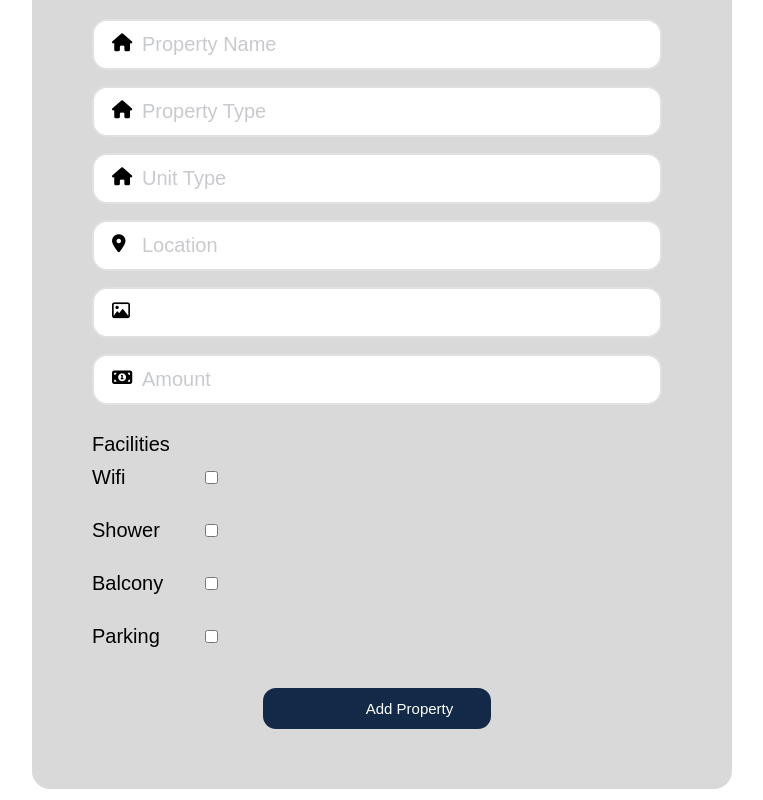
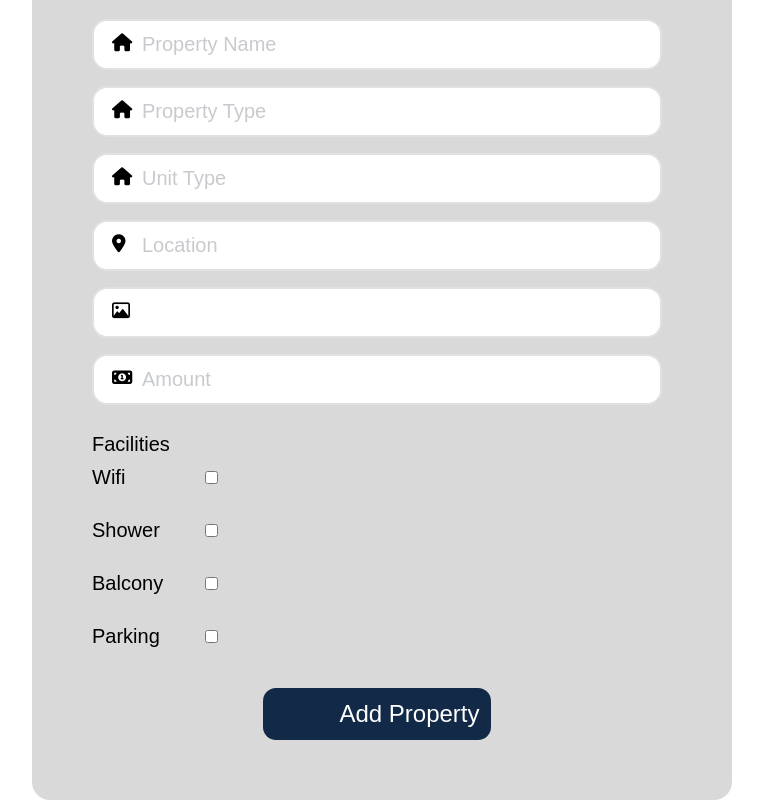
Before and after one commit to codingvaleria/housyproperties-frontend, a React (Create React App) app: page /admin/addproperty in a window 1280 px wide. Shown: the part 238-1038 px from the top of the page, without its empty margins (258-1021 px from the left). Built offline with nearby package versions, Linux system fonts and the light colour scheme; a web font is replaced by a local one.

Commit message:
style fix

```diff
--- a/src/admin/components/addproperty/Addpropertyform.css
+++ b/src/admin/components/addproperty/Addpropertyform.css
@@ -116,7 +116,7 @@ label {
 input[type="submit"] {
   width: 40%;
   padding: 12px 5px;
-  font-size: 15px;
+  font-size: x-large;
   border: 0px;
   background: #122947;
   color: #fff;
```
